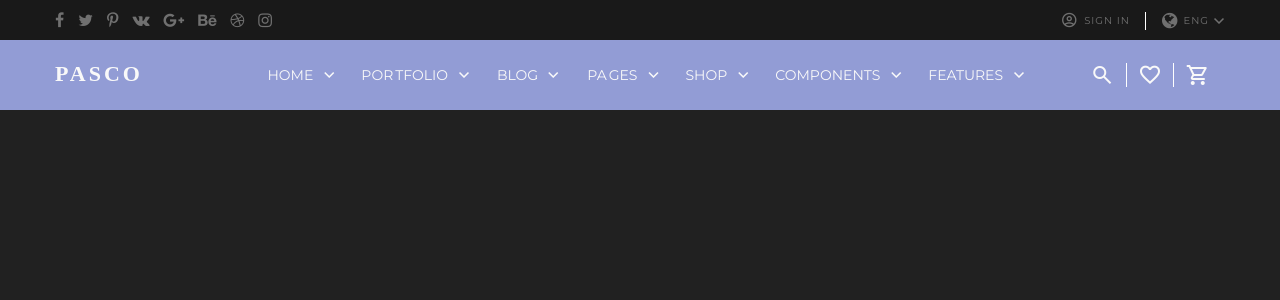
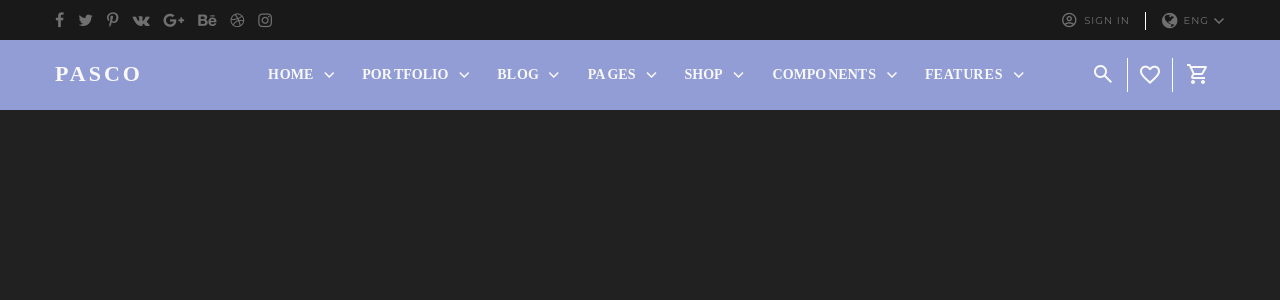
Before and after one commit to arkajyotiadhikary/codeigniter-test, a PHP site: page / in a window 1280 px wide. Shown: the top 300 px of the page. Run offline with PHP 8.4, Linux system fonts and the light colour scheme; some web fonts are replaced.

Commit message:
main menu completed

```diff
--- a/index.css
+++ b/index.css
@@ -125,6 +125,7 @@
 }
 .page-list > li {
     display: flex;
+    font-weight: 700;
     font-size: 14px;
     align-items: center;
     padding: 0 11px;
@@ -137,16 +138,21 @@
     display: flex;
     justify-content: space-around;
     align-items: center;
-    width: 140px;
+    width: 139px;
 }
 .right-icons :nth-child(1) {
     border-right: 1px solid rgb(255, 255, 255);
     padding-right: 12px;
+    height: 30px;
+    padding-top: 4px;
 }
+
 .right-icons :nth-child(3) {
     border-left: 1px solid rgb(255, 255, 255);
-    padding-left: 12px;
+    padding-left: 13px;
     margin-right: 10px;
+    height: 30px;
+    padding-top: 4px;
 }
 
 /* title */
--- a/index.html
+++ b/index.html
@@ -87,26 +87,24 @@
                         <div class="blog-pages">
                             <ul class="page-list">
                                 <li>
-                                    <span>HOME</span
-                                    ><span class="material-symbols-outlined">
+                                    H<span style="padding-left: 1px"></span
+                                    >OME<span class="material-symbols-outlined">
                                         expand_more
                                     </span>
                                 </li>
                                 <li>
-                                    <span
-                                        >POR<span
-                                            style="padding-right: 2px"
-                                        ></span
-                                        >TFOLIO</span
-                                    ><span class="material-symbols-outlined">
+                                    <span style="padding-right: 1px"></span
+                                    >POR<span style="padding-right: 2px"></span
+                                    >TFOLIO<span
+                                        class="material-symbols-outlined"
+                                    >
                                         expand_more
                                     </span>
                                 </li>
                                 <li>
-                                    <span
-                                        ><span style="padding-right: 1px"></span
-                                        >BLOG</span
-                                    ><span
+                                    <span style="padding-right: 1px"></span
+                                    >BL<span style="padding-left: 1px"></span
+                                    >OG<span
                                         class="material-symbols-outlined"
                                         style="padding-left: 5px"
                                     >
@@ -114,32 +112,39 @@
                                     </span>
                                 </li>
                                 <li>
-                                    <span
-                                        ><span style="padding-right: 2px"></span
-                                        >PA<span
-                                            style="padding-right: 2px"
-                                        ></span
-                                        >GES</span
-                                    ><span class="material-symbols-outlined">
+                                    <span style="padding-right: 2px"></span
+                                    >PA<span style="padding-right: 2px"></span
+                                    >GES<span class="material-symbols-outlined">
                                         expand_more
                                     </span>
                                 </li>
 
                                 <li>
-                                    <span>SHOP</span
-                                    ><span class="material-symbols-outlined">
+                                    <span style="padding-left: 1px"></span>
+                                    SHOP
+                                    <span class="material-symbols-outlined">
                                         expand_more
                                     </span>
                                 </li>
                                 <li>
-                                    <span>COMPONENTS</span
-                                    ><span class="material-symbols-outlined">
+                                    <span style="padding-right: 2px"></span
+                                    >COMPO<span
+                                        style="padding-right: 2px"
+                                    ></span
+                                    >NENT
+                                    <span style="padding-right: 1px"></span
+                                    >S<span class="material-symbols-outlined">
                                         expand_more
                                     </span>
                                 </li>
                                 <li>
-                                    <span>FEATURES</span
-                                    ><span class="material-symbols-outlined">
+                                    <span style="padding-left: 1px"></span
+                                    >FE<span style="padding-left: 1px"></span>AT
+                                    <span style="padding-left: 1px"></span>
+                                    UR
+                                    <span style="padding-left: 1px"></span
+                                    >E<span style="padding-left: 1px"></span>S
+                                    <span class="material-symbols-outlined">
                                         expand_more
                                     </span>
                                 </li>
```
